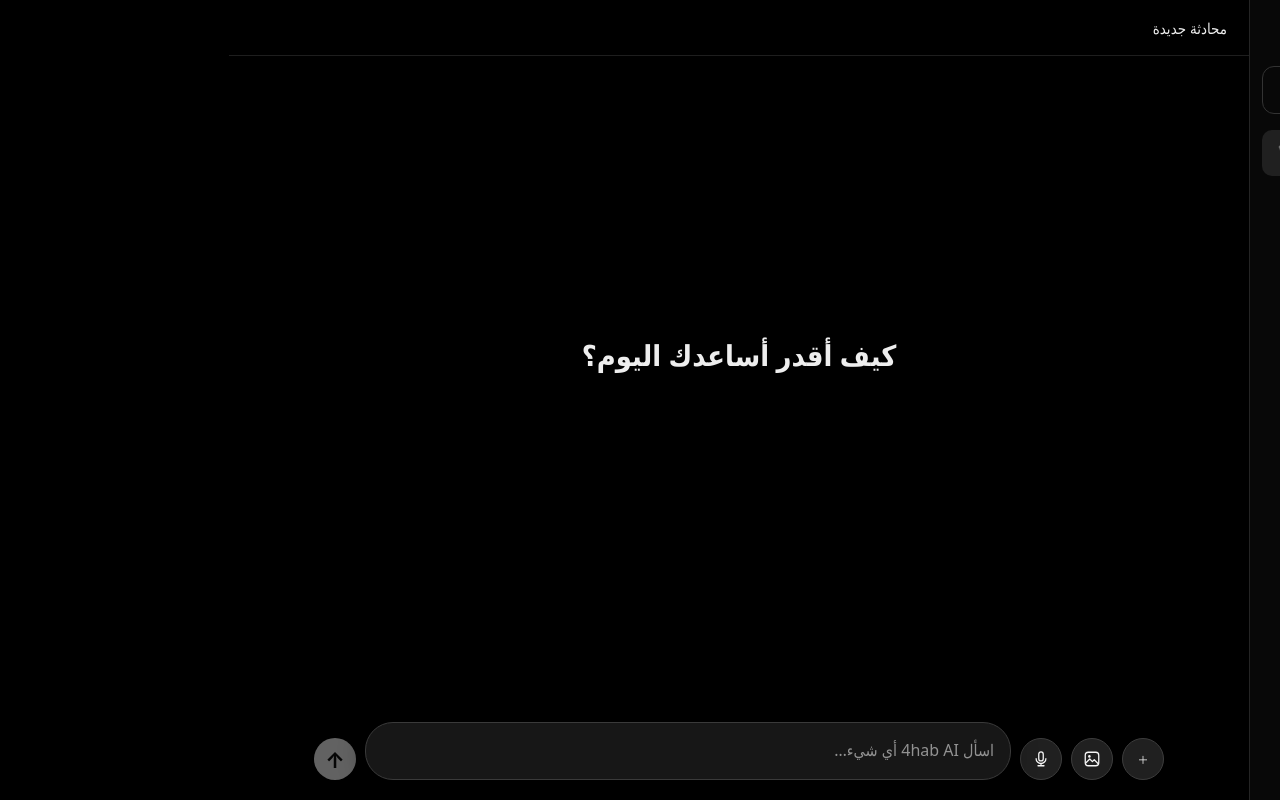
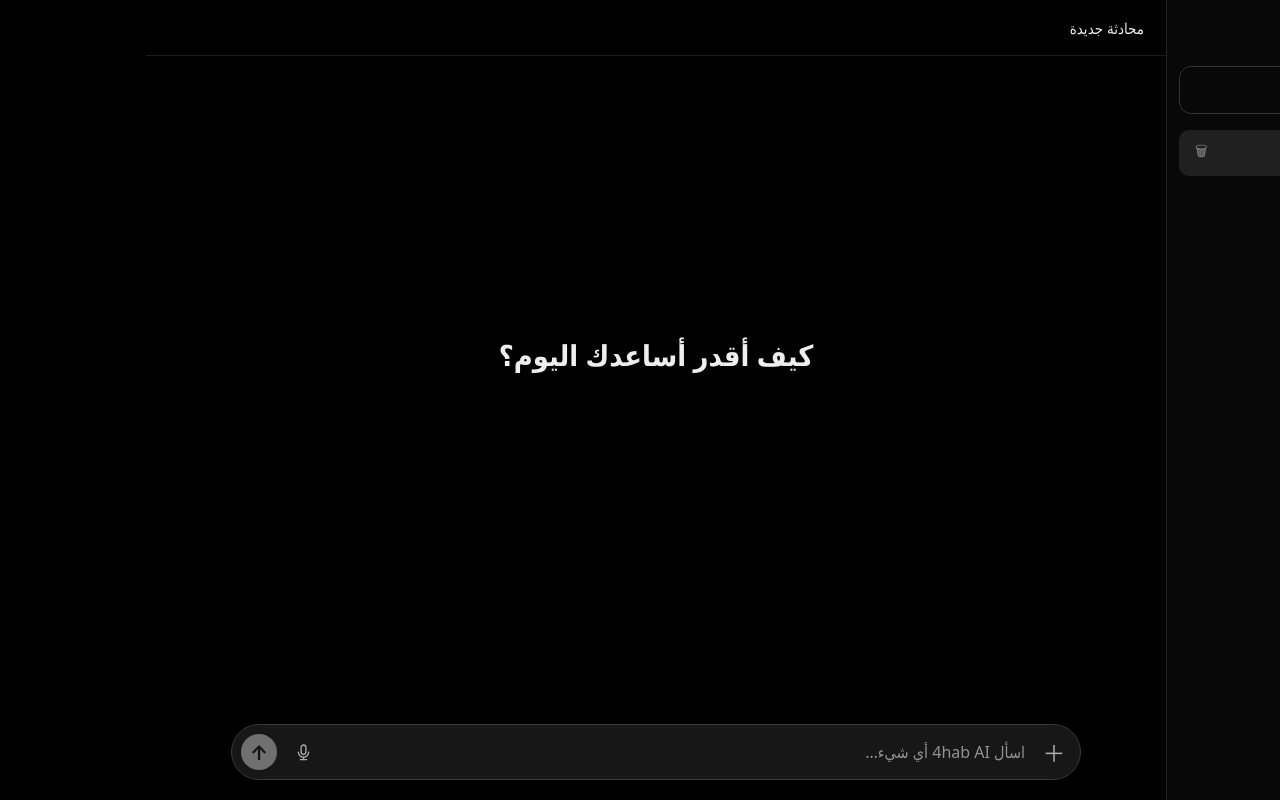
Before and after one commit to SPICY123L/4hab-ai, a Next.js app: page / in a window 1280 px wide. Built offline with nearby package versions, Linux system fonts and the light colour scheme.

Commit message:
Refine ChatGPT-style composer with inline attach and voice controls

```diff
--- a/app/page.tsx
+++ b/app/page.tsx
@@ -287,17 +287,19 @@ export default function Home() {
         </div>
         <div className="bar">
           <input ref={fileRef} type="file" accept="image/*" hidden onChange={(e) => { const f=e.target.files?.[0]; if(!f)return; if(f.size>8*1024*1024){alert("حجم الصورة يجب أن يكون أقل من 8MB");e.target.value="";return;} const reader=new FileReader(); reader.onload=()=>{setAttachment(String(reader.result));setAttachmentName(f.name);}; reader.readAsDataURL(f); e.target.value=""; }} />
-          <button className="tool" onClick={() => fileRef.current?.click()} title="إرفاق ملف" aria-label="إرفاق ملف">＋</button>
-          <button className={"tool image-tool" + (imgMode ? " selected" : "")} onClick={() => setImgMode(!imgMode)} title="إنشاء صورة" aria-label="تبديل وضع الصور"><svg viewBox="0 0 24 24" aria-hidden="true"><rect x="3" y="3" width="18" height="18" rx="4" fill="none" stroke="currentColor" strokeWidth="1.7"/><circle cx="8.5" cy="8.5" r="1.7" fill="currentColor"/><path d="m4 17 5-5 3.5 3.5 2.5-2.5 5 5" fill="none" stroke="currentColor" strokeWidth="1.7" strokeLinecap="round" strokeLinejoin="round"/></svg></button>
-          <button className={"tool mic-tool" + (listening ? " selected" : "")} onClick={toggleVoiceInput} title={listening ? "إيقاف التسجيل" : "إملاء صوتي"} aria-label="إملاء صوتي"><svg viewBox="0 0 24 24"><rect x="9" y="2.5" width="6" height="12" rx="3" fill="none" stroke="currentColor" strokeWidth="1.7"/><path d="M5.5 11.5a6.5 6.5 0 0 0 13 0M12 18v3m-4 0h8" fill="none" stroke="currentColor" strokeWidth="1.7" strokeLinecap="round"/></svg></button>
-          <div className="composer"><textarea
+          <div className="composer">
+            <button className="inside-tool plus-tool" onClick={() => fileRef.current?.click()} title="إرفاق صورة" aria-label="إرفاق صورة">＋</button>
+            <textarea
               rows={1}
               value={input}
               placeholder={imgMode ? "اوصف الصورة…" : "اسأل 4hab AI أي شيء…"}
               onChange={(e) => setInput(e.target.value)}
               onKeyDown={(e) => { if (e.key === "Enter" && !e.shiftKey) { e.preventDefault(); send(); } }}
-          />{attachment && <div className="attachment-preview"><img src={attachment} alt="معاينة المرفق"/><span>{attachmentName}</span><button onClick={()=>{setAttachment(null);setAttachmentName("");}}>×</button></div>}</div>
+            />
+            {attachment && <div className="attachment-preview"><img src={attachment} alt="معاينة المرفق"/><span>{attachmentName}</span><button onClick={()=>{setAttachment(null);setAttachmentName("");}}>×</button></div>}
+            <button className={"inside-tool mic-tool" + (listening ? " selected" : "")} onClick={toggleVoiceInput} title={listening ? "إيقاف التسجيل" : "إملاء صوتي"} aria-label="إملاء صوتي"><svg viewBox="0 0 24 24"><rect x="9" y="2.5" width="6" height="12" rx="3" fill="none" stroke="currentColor" strokeWidth="1.7"/><path d="M5.5 11.5a6.5 6.5 0 0 0 13 0M12 18v3m-4 0h8" fill="none" stroke="currentColor" strokeWidth="1.7" strokeLinecap="round"/></svg></button>
             <button className="send" onClick={send} disabled={busy || (!input.trim() && !attachment)} aria-label="إرسال">↑</button>
+          </div>
         </div>
       </main>
     </div>
@@ -334,16 +336,18 @@ button{font:inherit}
 .real-image-credit{font-size:10px;color:#999;overflow-wrap:anywhere}
 .msg a{color:#ddd}
 .msg p{margin:0 0 10px}
-.bar{position:absolute;bottom:0;left:0;right:0;display:flex;gap:9px;align-items:flex-end;max-width:850px;width:calc(100% - 40px);margin:0 auto;padding:12px 0 20px;background:linear-gradient(180deg,transparent 0%,#000 20%)}
-.composer{flex:1;position:relative;min-width:0;background:#171717;border:1px solid #3a3a3a;border-radius:28px;padding:7px 12px;box-shadow:0 4px 24px #0008}
-.bar textarea{display:block;width:100%;resize:none;max-height:160px;background:transparent;color:#fff;border:0;outline:0;padding:8px 4px;font:inherit;min-width:0;line-height:1.6}
+.bar{position:absolute;bottom:0;left:0;right:0;display:flex;gap:9px;align-items:center;max-width:850px;width:calc(100% - 40px);margin:0 auto;padding:12px 0 20px;background:linear-gradient(180deg,transparent 0%,#000 20%)}
+.composer{flex:1;position:relative;min-width:0;display:flex;align-items:center;gap:9px;background:#171717;border:1px solid #3a3a3a;border-radius:28px;padding:6px 9px;box-shadow:0 4px 24px #0008;min-height:56px}
+.bar textarea{display:block;flex:1;width:100%;resize:none;max-height:130px;min-height:38px;background:transparent;color:#fff;border:0;outline:0;padding:7px 3px;font:inherit;min-width:0;line-height:1.5}
+.inside-tool{width:34px;height:34px;flex-shrink:0;border-radius:50%;border:0;background:transparent;color:#aaa;display:flex;align-items:center;justify-content:center;cursor:pointer;font-size:23px}
+.inside-tool:hover,.inside-tool.selected{background:#303030;color:#fff}
+.inside-tool svg{width:19px;height:19px;fill:none}
+.composer .send{width:36px;height:36px;flex-shrink:0;border-radius:50%;border:0;background:#f5f5f5;color:#111;font-size:1.25rem;font-weight:700;display:flex;align-items:center;justify-content:center;cursor:pointer}
+.composer .send:disabled{opacity:.4;cursor:not-allowed}
+.attachment-preview{position:absolute;bottom:62px;right:10px;background:#222;border:1px solid #444;border-radius:10px;padding:6px;display:flex;align-items:center;gap:8px;max-width:220px}
+
 .bar textarea::placeholder{color:#929292}
-.send,.tool{width:42px;height:42px;flex-shrink:0;border-radius:50%;border:1px solid #3d3d3d;background:#202020;color:#f5f5f5;display:flex;align-items:center;justify-content:center;cursor:pointer;transition:background .15s,border-color .15s}
-.tool:hover{background:#303030}
-.image-tool svg{width:20px;height:20px}
-.send{background:#f5f5f5;color:#111;border:0;font-size:1.35rem;font-weight:700}
-.send:disabled{opacity:.4;cursor:not-allowed}
-.tool.selected{background:#f5f5f5;color:#111;border-color:#f5f5f5}
+
 .actions{display:flex;gap:5px;margin-top:12px;align-items:center}
 .actions button{width:30px;height:30px;padding:6px;border:0;border-radius:8px;color:#999;display:flex;align-items:center;justify-content:center}
 .actions button svg{width:17px;height:17px;fill:none}
@@ -352,7 +356,7 @@ button{font:inherit}
 .more-menu{position:absolute;bottom:35px;right:0;z-index:30;min-width:150px;padding:5px;background:#252525;border:1px solid #444;border-radius:10px;box-shadow:0 8px 28px #000b;display:flex;flex-direction:column}
 .more-menu button{width:100%;height:auto;justify-content:flex-start;padding:9px 10px;color:#eee;font-size:13px;white-space:nowrap}
 .more-menu button:hover{background:#383838}
-.mic-tool svg{width:20px;height:20px}
+.mic-tool svg{width:19px;height:19px}
 .msg a{color:#8ab4f8;text-decoration:underline;text-underline-offset:3px;overflow-wrap:anywhere}
 .actions button,.sources a{background:transparent;border:1px solid #383838;border-radius:8px;color:#aaa;padding:5px 9px;font:inherit;font-size:12px;text-decoration:none;cursor:pointer}
 .actions button:hover,.sources a:hover{background:#202020;color:#fff}
```
Lines whose indentation alone changed are shown as unchanged.
